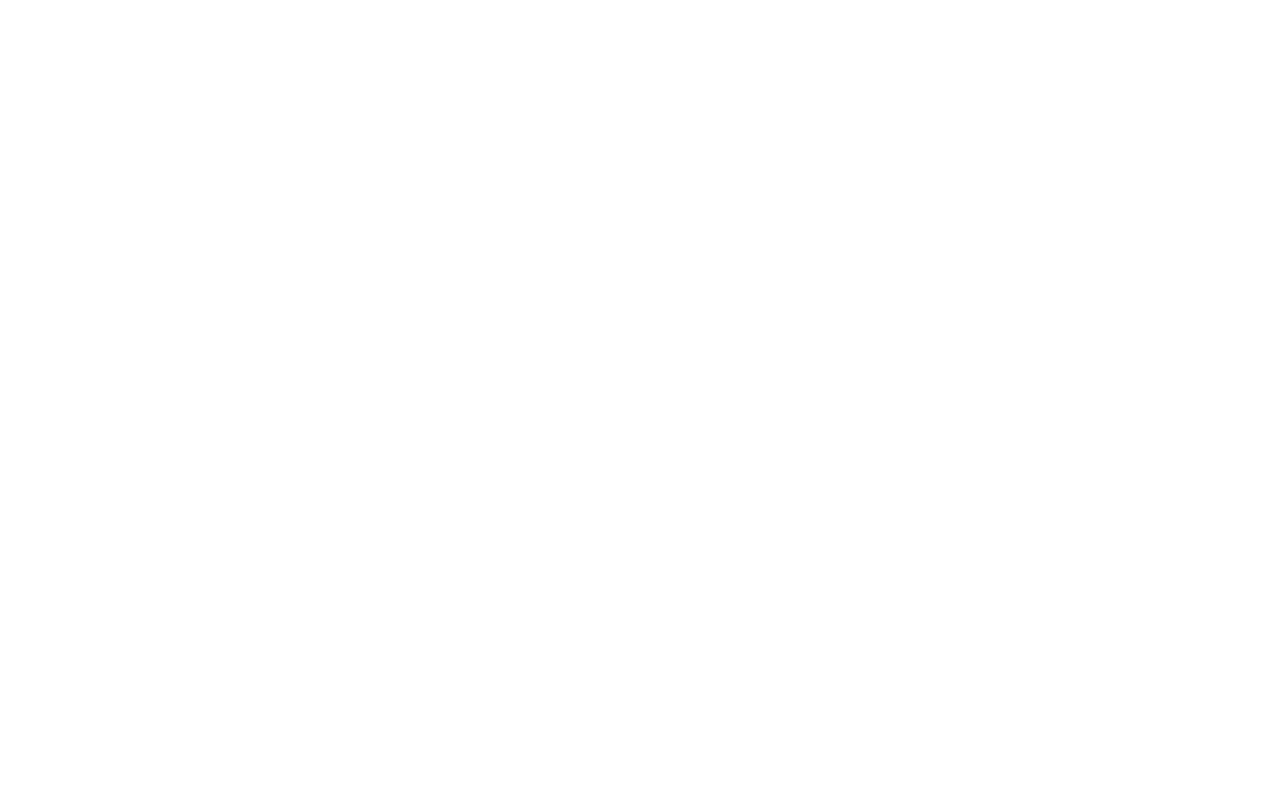
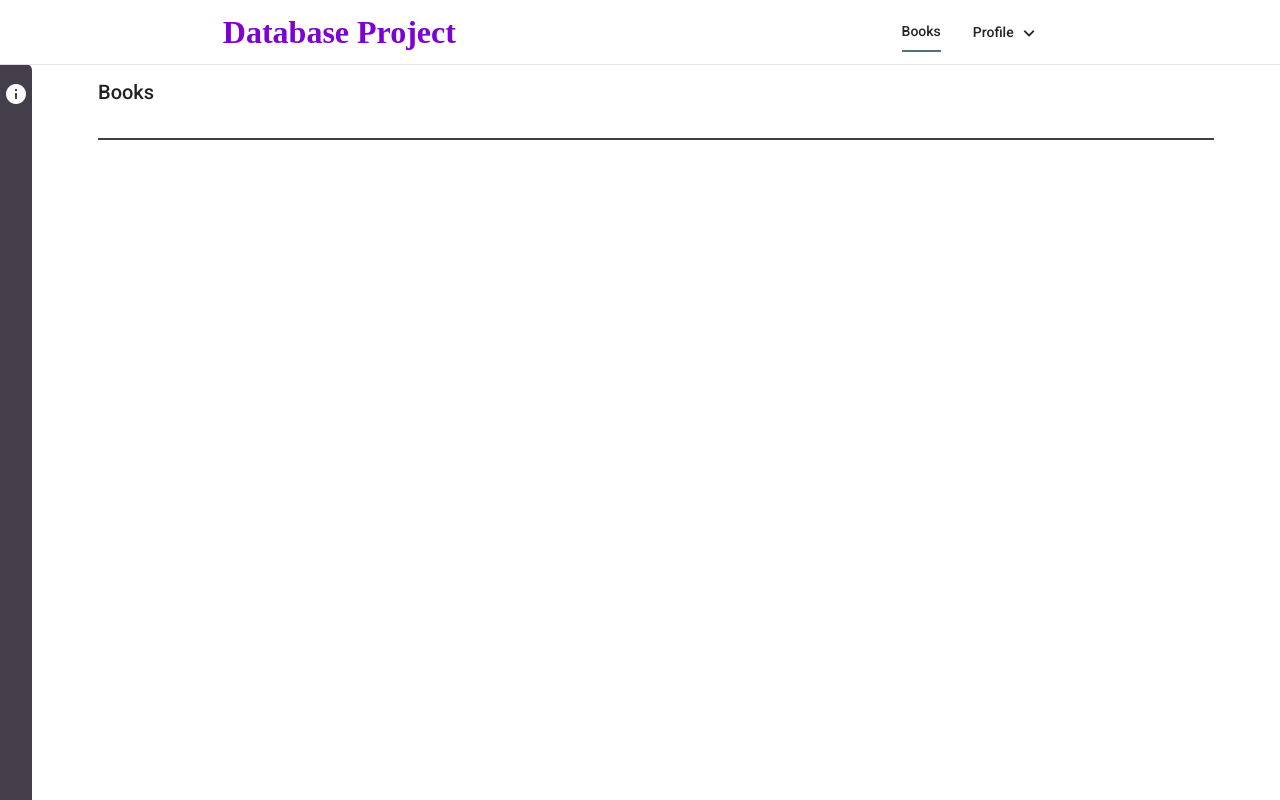
Before and after one commit to shrezaaa/db-front, an Angular app: page /books/list in a window 1280 px wide. Before the commit this address led to /. Built offline with nearby package versions, Linux system fonts and the light colour scheme; a web font is replaced by a local one.

Commit message:
[wip] books module created

```diff
--- /dev/null
+++ b/src/app/books/books.module.ts
@@ -0,0 +1,31 @@
+import { NgModule } from '@angular/core';
+import { CommonModule } from '@angular/common';
+import { BooksRoutingComponent } from './components/books-routing/books-routing.component';
+import { BooksListComponent } from './components/books-list/books-list.component';
+import { MatTableModule } from '@angular/material/table';
+import { MatButtonModule } from '@angular/material/button';
+import { MatIconModule } from '@angular/material/icon';
+import { MatMenuModule } from '@angular/material/menu';
+import { FormsModule, ReactiveFormsModule } from '@angular/forms';
+import { SharedModule } from '../shared/shared.module';
+import { BooksRoutingModule } from './books.routing';
+
+const MAT_MODULES = [
+  MatTableModule,
+  MatButtonModule,
+  MatIconModule,
+  MatMenuModule,
+];
+
+@NgModule({
+  declarations: [BooksRoutingComponent, BooksListComponent],
+  imports: [
+    ...MAT_MODULES,
+    CommonModule,
+    ReactiveFormsModule,
+    SharedModule,
+    FormsModule,
+    BooksRoutingModule
+  ],
+})
+export class BooksModule {}
--- /dev/null
+++ b/src/app/books/components/books-list/books-list.component.html
@@ -0,0 +1,9 @@
+<div class="container">
+  <div class="header">
+    <h5 class="text-bold">Books</h5>
+    <section>
+
+    </section>
+  </div>
+  <div class="divider"></div>
+</div>
--- /dev/null
+++ b/src/app/books/components/books-list/books-list.component.scss
@@ -0,0 +1,11 @@
+.container {
+  display: flex;
+  flex-direction: column;
+  padding-top: 1rem;
+}
+
+.header {
+  display: inline-flex;
+  flex-direction: column;
+  gap: 10px;
+}
--- /dev/null
+++ b/src/app/books/components/books-list/books-list.component.ts
@@ -0,0 +1,15 @@
+import { Component, OnInit } from '@angular/core';
+
+@Component({
+  selector: 'app-books-list',
+  templateUrl: './books-list.component.html',
+  styleUrls: ['./books-list.component.scss']
+})
+export class BooksListComponent implements OnInit {
+
+  constructor() { }
+
+  ngOnInit(): void {
+  }
+
+}
--- /dev/null
+++ b/src/app/books/components/books-routing/books-routing.component.html
@@ -0,0 +1,3 @@
+<div id="books-routing">
+  <router-outlet></router-outlet>
+</div>
--- /dev/null
+++ b/src/app/books/components/books-routing/books-routing.component.scss
@@ -0,0 +1,6 @@
+#books-routing {
+  height: 100%;
+  > *:not(router-outlet) {
+    height: 100%;
+  }
+}
--- /dev/null
+++ b/src/app/books/components/books-routing/books-routing.component.ts
@@ -0,0 +1,15 @@
+import { Component, OnInit } from '@angular/core';
+
+@Component({
+  selector: 'app-books-routing',
+  templateUrl: './books-routing.component.html',
+  styleUrls: ['./books-routing.component.scss']
+})
+export class BooksRoutingComponent implements OnInit {
+
+  constructor() { }
+
+  ngOnInit(): void {
+  }
+
+}
--- a/src/app/layout/layout.routing.ts
+++ b/src/app/layout/layout.routing.ts
@@ -13,11 +13,11 @@
         path: 'home',
         component: MainPageComponent,
       },
-      // {
-      //   path: 'profile',
-      //   loadChildren: () =>
-      //     import('./../profile/profile.module').then((m) => m.ProfileModule),
-      // },
+      {
+        path: 'books',
+        loadChildren: () =>
+          import('./../books/books.module').then((m) => m.BooksModule),
+      },
       // {
       //   path: 'store',
       //   loadChildren: () =>
--- a/src/app/layout/shared/configs/navbar.config.ts
+++ b/src/app/layout/shared/configs/navbar.config.ts
@@ -4,8 +4,8 @@
   public: [
     {
       title:'Books',
-      route:'home',
-      id:'home'
+      route:'books',
+      id:'books'
     }
   ]
 };
--- a/src/assets/styles/main-classes.scss
+++ b/src/assets/styles/main-classes.scss
@@ -90,18 +90,18 @@
 }
 
 .header-title {
-  color: #d3002d;
+  color: rgb(68, 61, 74);
 }
 
 .red-divider {
-  background-color: #d3002d;
+  background-color: rgb(68, 61, 74);
 }
 
 .divider {
-  height: 2px;
+  height: 1px;
   width: 100%;
   margin: 1rem 0;
-  background-color: #d3002d;
+  background-color: rgb(68, 61, 74);
   padding: 1px;
 }
 
```
Also changed, not shown: src/app/books/books.routing.ts (added, +24 -0 lines), 2 other files (tests, documents, lock files or other folders).
